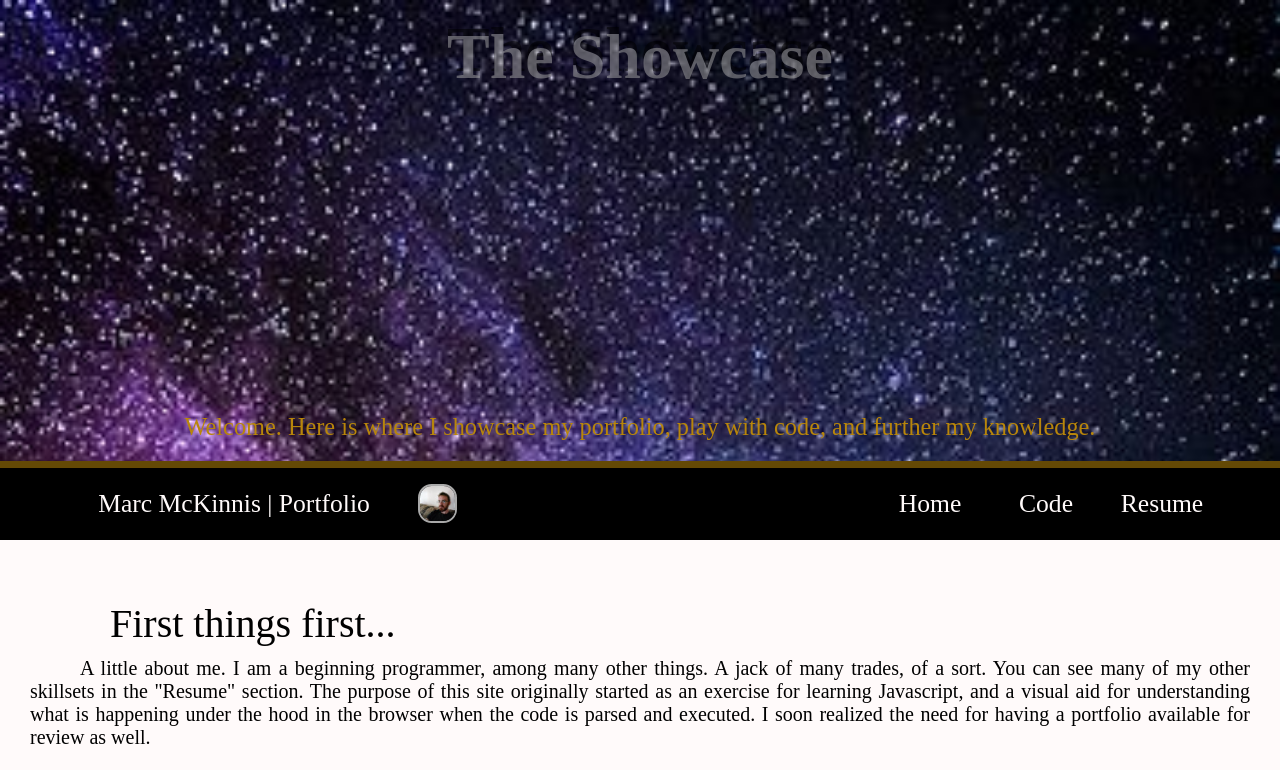
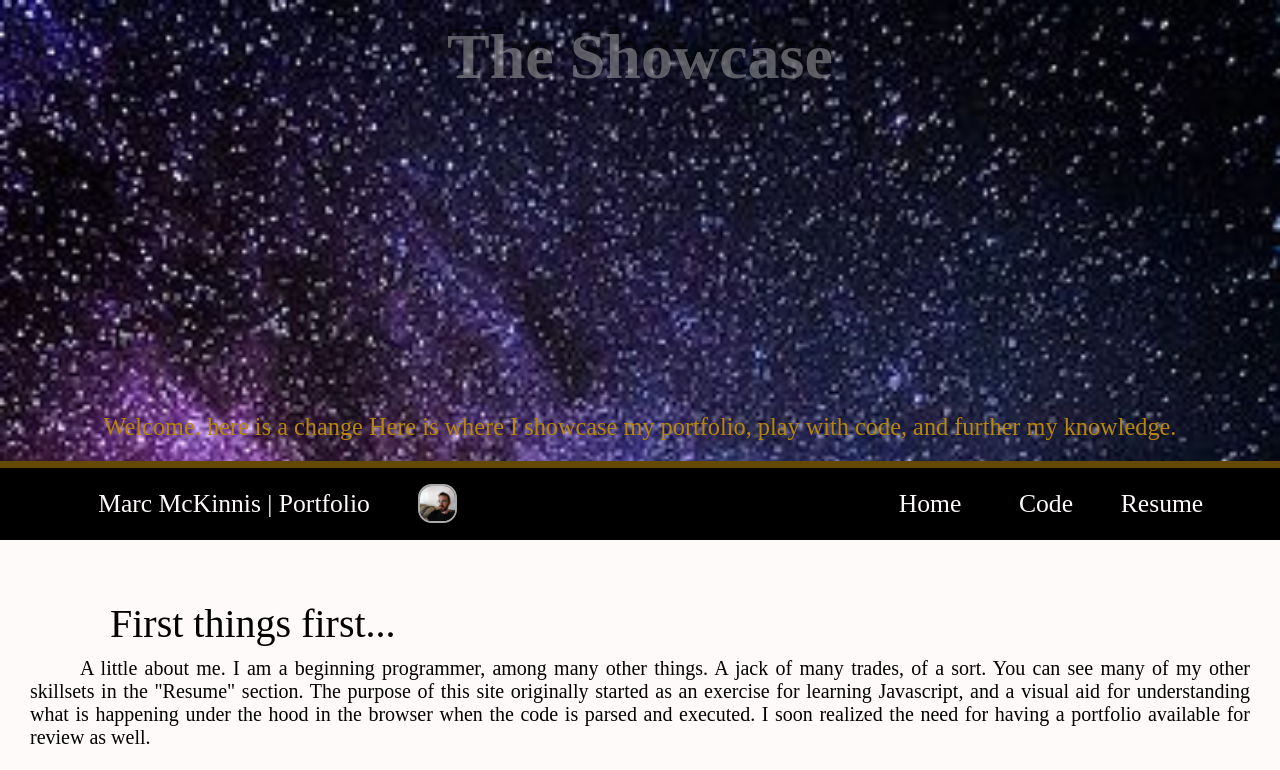
Before and after one commit to mnm5774/mnm5774.github.io, a plain HTML site: page index.html in a window 1280 px wide. Shown: the top 770 px of the page. Drawn offline with Linux system fonts and the light colour scheme; files whose address does not match are found by name.

Commit message:
Update index.html

```diff
--- a/index.html
+++ b/index.html
@@ -45,7 +45,7 @@ for the dynamically loaded content, use two classes:
 <div id="hero" class="hero-container">
 	<h1 class="hero-header">The Showcase</h1>
 	<a class="hero-text">
-		Welcome. Here is where I showcase my portfolio, play with code, and further my knowledge.
+		Welcome. here is a change Here is where I showcase my portfolio, play with code, and further my knowledge.
 	</a>
 </div>
 
```
